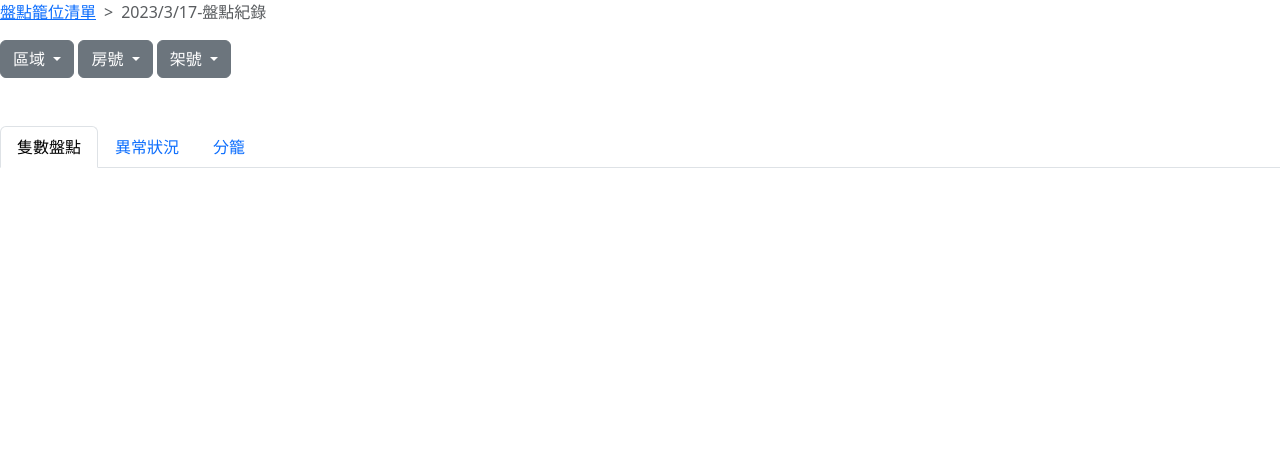
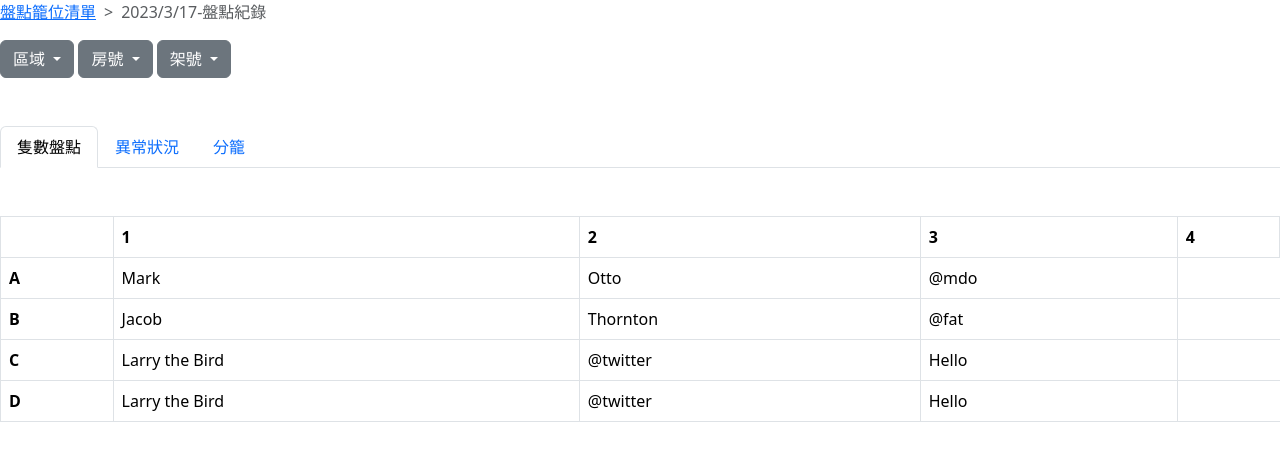
Before and after one commit to JYu1999/techgene_part1-2, a plain HTML site: page index.html in a window 1280 px wide. Drawn offline with nearby package versions, Linux system fonts and the light colour scheme.

Commit message:
feat: table of 隻數盤點 & 架號 sync with table name
time spend: 40 min

```diff
--- a/index.html
+++ b/index.html
@@ -54,7 +54,7 @@
         <button type="button" class="btn btn-secondary dropdown-toggle" data-bs-toggle="dropdown" aria-expanded="false">
             架號
         </button>
-        <ul class="dropdown-menu dropdown-menu-dark">
+        <ul class="dropdown-menu dropdown-menu-dark" id="shelves">
             <li><a class="dropdown-item" href="#">B04-01</a></li>
             <li><a class="dropdown-item" href="#">B05-01</a></li>
             <li><a class="dropdown-item" href="#">B05-02</a></li>
@@ -70,18 +70,63 @@
 
     <ul class="nav nav-tabs mt-5" id="myTab" role="tablist">
         <li class="nav-item" role="presentation">
-          <button class="nav-link active" id="home-tab" data-bs-toggle="tab" data-bs-target="#home-tab-pane" type="button" role="tab" aria-controls="home-tab-pane" aria-selected="true">隻數盤點</button>
+            <button class="nav-link active" id="home-tab" data-bs-toggle="tab" data-bs-target="#home-tab-pane"
+                type="button" role="tab" aria-controls="home-tab-pane" aria-selected="true">隻數盤點</button>
         </li>
         <li class="nav-item" role="presentation">
-          <button class="nav-link" id="profile-tab" data-bs-toggle="tab" data-bs-target="#profile-tab-pane" type="button" role="tab" aria-controls="profile-tab-pane" aria-selected="false">異常狀況</button>
+            <button class="nav-link" id="profile-tab" data-bs-toggle="tab" data-bs-target="#profile-tab-pane"
+                type="button" role="tab" aria-controls="profile-tab-pane" aria-selected="false">異常狀況</button>
         </li>
         <li class="nav-item" role="presentation">
-          <button class="nav-link" id="contact-tab" data-bs-toggle="tab" data-bs-target="#contact-tab-pane" type="button" role="tab" aria-controls="contact-tab-pane" aria-selected="false">分籠</button>
+            <button class="nav-link" id="contact-tab" data-bs-toggle="tab" data-bs-target="#contact-tab-pane"
+                type="button" role="tab" aria-controls="contact-tab-pane" aria-selected="false">分籠</button>
         </li>
-      </ul>
-      <div class="tab-content" id="myTabContent">
-        <div class="tab-pane fade show active" id="home-tab-pane" role="tabpanel" aria-labelledby="home-tab" tabindex="0">
+    </ul>
 
+    <div class="tab-content mt-5" id="myTabContent">
+        <div class="tab-pane fade show active" id="home-tab-pane" role="tabpanel" aria-labelledby="home-tab"
+            tabindex="0">
+            <table class="table table-bordered">
+                <thead>
+                    <tr>
+                        <th scope="col" id="tableName"></th>
+                        <th scope="col">1</th>
+                        <th scope="col">2</th>
+                        <th scope="col">3</th>
+                        <th scope="col">4</th>
+                        <!-- <th scope="col">5</th>
+                        <th scope="col">6</th>
+                        <th scope="col">7</th>
+                        <th scope="col">8</th>  -->
+                    </tr>
+                </thead>
+                <tbody>
+                    <tr>
+                        <th scope="row">A</th>
+                        <td>Mark</td>
+                        <td>Otto</td>
+                        <td>@mdo</td>
+                    </tr>
+                    <tr>
+                        <th scope="row">B</th>
+                        <td>Jacob</td>
+                        <td>Thornton</td>
+                        <td>@fat</td>
+                    </tr>
+                    <tr>
+                        <th scope="row">C</th>
+                        <td>Larry the Bird</td>
+                        <td>@twitter</td>
+                        <td>Hello</td>
+                    </tr>
+                    <tr>
+                        <th scope="row">D</th>
+                        <td>Larry the Bird</td>
+                        <td>@twitter</td>
+                        <td>Hello</td>
+                    </tr>
+                </tbody>
+            </table>
         </div>
         <div class="tab-pane fade" id="profile-tab-pane" role="tabpanel" aria-labelledby="profile-tab" tabindex="0">
 
@@ -89,22 +134,27 @@
         <div class="tab-pane fade" id="contact-tab-pane" role="tabpanel" aria-labelledby="contact-tab" tabindex="0">
             呈現分籠功能
         </div>
-      </div>
+    </div>
 
-      <script>
+    <script>
         const date = new Date();
         let day = date.getDate();
         let month = date.getMonth() + 1;
         let year = date.getFullYear();
-        document.title = `${year}/${month}/${day}-盤點紀錄` ;
+        document.title = `${year}/${month}/${day}-盤點紀錄`;
         let pageName = document.querySelector(".active.breadcrumb-item");
-        pageName.innerText =`${year}/${month}/${day}-盤點紀錄` ;
+        pageName.innerText = `${year}/${month}/${day}-盤點紀錄`;
 
-        $(".dropdown-menu li a").click(function(){
+
+        $(".dropdown-menu li a").click(function () {
+            if($(this)[0].parentElement.parentElement.id=="shelves"){
+                let tableName = document.getElementById("tableName");
+                tableName.innerText=$(this).text();
+            }
             var selText = $(this).text();
-            $(this).parents('.btn-group').find('.dropdown-toggle').html(selText+' <span class="caret"></span>');
-          });
-      </script>
+            $(this).parents('.btn-group').find('.dropdown-toggle').html(selText + ' <span class="caret"></span>');
+        });
+    </script>
 
     <script src="https://cdn.jsdelivr.net/npm/bootstrap@5.3.0-alpha1/dist/js/bootstrap.bundle.min.js"
         integrity="sha384-w76AqPfDkMBDXo30jS1Sgez6pr3x5MlQ1ZAGC+nuZB+EYdgRZgiwxhTBTkF7CXvN"
```
